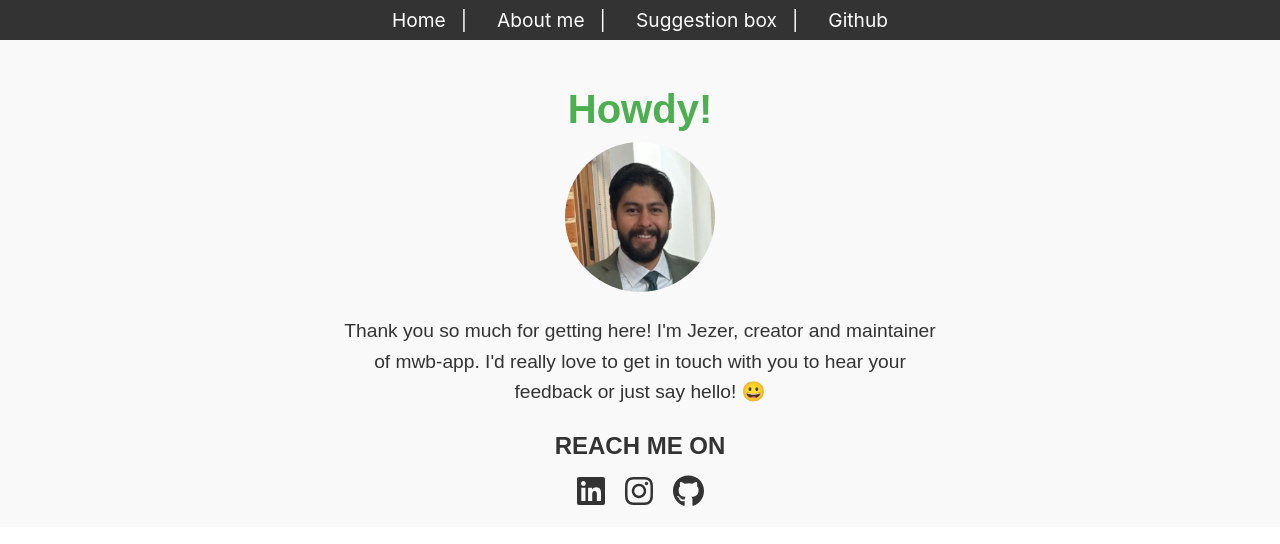
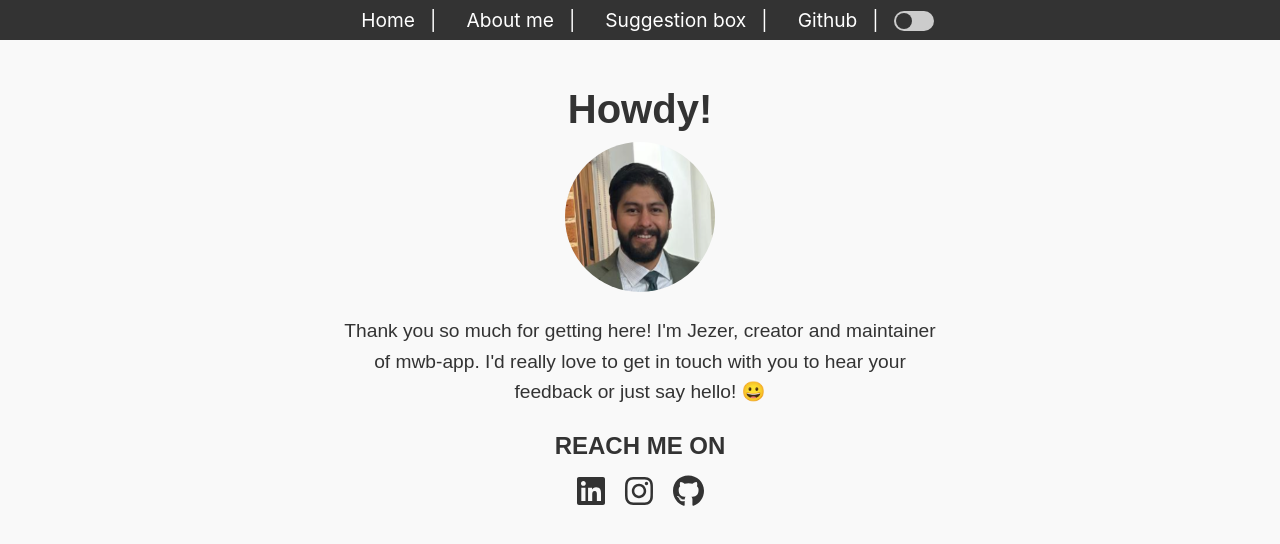
Before and after one commit to JezerAvila/mwb-app, a React (Create React App) app: page /AboutMe in a window 1280 px wide. Shown: the top 544 px of the page. Built offline with nearby package versions, Linux system fonts and the light colour scheme.

Commit message:
darkMode boton y aplicado AboutMe pendiente home

```diff
--- a/src/App.jsx
+++ b/src/App.jsx
@@ -5,9 +5,11 @@ import Navbar from './componentes/Navbar';
 import Home from './componentes/Home';
 import AboutMe from './componentes/AboutMe';
 import Suggestions from './componentes/Suggestions';
+import { ThemeProvider } from './componentes/ThemeContext';
 
 function App() {
   return (
+    <ThemeProvider>
       <Router>
         <Navbar />
           <Routes>
@@ -16,6 +18,7 @@ function App() {
             <Route path="/Suggestions" element={<Suggestions />} />
           </Routes>
       </Router>
+    </ThemeProvider>
   );
 }
 
--- a/src/componentes/AboutMe.jsx
+++ b/src/componentes/AboutMe.jsx
@@ -1,19 +1,25 @@
 import React from 'react';
 import { FontAwesomeIcon } from '@fortawesome/react-fontawesome';
 import { faLinkedin, faInstagram, faGithub } from '@fortawesome/free-brands-svg-icons';
-import styled from 'styled-components';
+import styled, { createGlobalStyle } from 'styled-components';
+import { useTheme } from './ThemeContext';
+
 
 const AboutMe = () => {
+  const { isDarkMode } = useTheme();
+
   return (
-    <AboutMeContainer>
-      <Title>Howdy!</Title>
+    <>
+      <GlobalStyle isDarkMode={isDarkMode} />
+      <AboutMeContainer isDarkMode={isDarkMode}>
+        <Title isDarkMode={isDarkMode}>Howdy!</Title>
         <Image src="/aboutmeimg.png" alt="foto del creador de la pagina" />
         <Paragraph>
           Thank you so much for getting here! I'm Jezer, creator and maintainer of mwb-app.
           I'd really love to get in touch with you to hear your feedback or just say hello! 😀
         </Paragraph>
-      <Subtitle>REACH ME ON</Subtitle>
-      <SocialIcons>
+        <Subtitle isDarkMode={isDarkMode}>REACH ME ON</Subtitle>
+        <SocialIcons isDarkMode={isDarkMode}>
           <a href="https://www.linkedin.com/in/jezer-avila-cervantes-8987821ba/" target="_blank" rel="noopener noreferrer">
             <FontAwesomeIcon icon={faLinkedin} size="2x" />
           </a>
@@ -25,22 +31,38 @@ const AboutMe = () => {
           </a>
         </SocialIcons>
       </AboutMeContainer>
+    </>
   );
 }
 
+const GlobalStyle = createGlobalStyle`
+  :root {
+    --color-background-light: #f9f9f9;
+    --color-background-dark: #000000;  /* #697477 */
+    --color-text-light: #333;
+    --color-text-dark: #FFFFFF;
+    --color-hover: #FFC107;
+  }
+
+  body {
+    background-color: ${({ isDarkMode }) => (isDarkMode ? 'var(--color-background-dark)' : 'var(--color-background-light)')};
+    color: ${({ isDarkMode }) => (isDarkMode ? 'var(--color-text-dark)' : 'var(--color-text-light)')};
+  }
+`;
 // Styled-components para encapsular los estilos en el mismo archivo
 const AboutMeContainer = styled.div`
   text-align: center;
   padding: 20px;
-  background-color: #f9f9f9;
-  color: #333;
+  color: ${({ isDarkMode }) => (isDarkMode ? 'var(--color-text-dark)' : 'var(--color-text-light)')};
   font-family: 'Arial', sans-serif;
+  transition: background-color 0.5s ease, color 0.5s ease;
 `;
 
 const Title = styled.h1`
   font-size: 2.5rem;
-  color: #4CAF50; /* Verde amigable */
+  color: ${({ isDarkMode }) => (isDarkMode ? 'var(--color-text-dark)' : 'var(--color-text-light)')};
   margin-bottom: 10px;
+   transition: color 0.5s ease;
 `;
 
 const Image = styled.img`
@@ -59,7 +81,7 @@ const Paragraph = styled.p`
 
 const Subtitle = styled.h3`
   font-size: 1.5rem;
-  color: #333;
+  color: ${({ isDarkMode }) => (isDarkMode ? 'var(--color-text-dark)' : 'var(--color-text-light)')};
   margin-bottom: 15px;
 `;
 
@@ -69,11 +91,11 @@ const SocialIcons = styled.div`
   gap: 20px;
 
   a {
-    color: #333;
+    color: ${({ isDarkMode }) => (isDarkMode ? 'var(--color-text-dark)' : 'var(--color-text-light)')};
     transition: color 0.3s ease;
 
     &:hover {
-      color: #4CAF50; /* Verde al hacer hover */
+      color: var(--color-hover);
     }
   }
 `;
--- a/src/componentes/Home.css
+++ b/src/componentes/Home.css
@@ -1,5 +1,5 @@
 
-.home-container {
+.home-container    {
     display: flex; /* Usa flexbox para alinear los elementos */
     align-items: center; /* Centra verticalmente los elementos */
   }
--- a/src/componentes/Home.jsx
+++ b/src/componentes/Home.jsx
@@ -2,8 +2,10 @@ import React, { useState, useEffect } from 'react';
 import UsersList from './UserList';
 import './Home.css';
 import BotonOk from './BotonOk';
+import { useTheme } from './ThemeContext'; // Paso 1: Importar el contexto
 
 const Home = () => {
+  const { isDarkMode } = useTheme();
   const texts = [
     "Esta pagina es gratuita, fácil de usar y no necesitas crear una cuenta.",
     "Esta app te ayudará a crear el programa para la reunión de vida y ministerio cristiano, al generar parejas aleatorias a partir de los nombres de los publicadores.",
@@ -52,7 +54,7 @@ const Home = () => {
   return (
     <div>
       <br />
-      <div className="home-container">
+      <div className="home-container"> {/* ={isDarkMode ? 'home-container-dark' : 'home-container-light'} */}
         <img className="oso" src="/BearIcon.png" alt="icono" />
         <div className={`dialogoOso ${isTypingComplete ? 'show-button' : ''}`}>
           <p>
--- a/src/componentes/Navbar.css
+++ b/src/componentes/Navbar.css
@@ -2,9 +2,11 @@
 
 /* Custom properties: */
 :root {
-    --primary-color: #333;
+    --fondo-darkmode: #333;
+    --text-color-darkmode: white;
+    --fondo-lightmode: #333;
+    --text-color-lightmode: white;
     --hover-color: #FFC107  ;
-    --text-color: white;
     --spacing: 15px;
   }
 
@@ -47,3 +49,86 @@ nav {
       margin: 10px 0;       /* Espaciado vertical entre enlaces */
     }
   }
+
+
+/*   .navbar-light {
+    background-color: white;
+    color: black;
+  }
+
+  .navbar-dark {
+    background-color: var(--fondo-darkmode);
+    color: var(--text-color-darkmode);
+  }
+
+  .toggle-theme-btn {
+    margin-left: 10px;
+    cursor: pointer;
+  } */
+
+  /* The switch - the box around the slider */
+.switch {
+  position: relative;
+  display: inline-block;
+  width: 40px;
+  height: 20px;
+}
+
+/* Hide default HTML checkbox */
+.switch input {
+  opacity: 0;
+  width: 0;
+  height: 0;
+}
+
+/* The slider */
+.slider {
+  position: absolute;
+  cursor: pointer;
+  top: 0;
+  left: 0;
+  right: 0;
+  bottom: 0;
+  background-color: #ccc;
+  -webkit-transition: .4s;
+  transition: .4s;
+
+}
+
+/* Estilo para el círculo dentro del slider */
+.slider:before {
+  position: absolute;
+  content: "";
+  height: 16px;
+  width: 16px;
+  left: 2px;
+  bottom: 2px;
+  background-color: var(--fondo-darkmode);
+  -webkit-transition: .4s;
+  transition: .4s;
+}
+
+
+input:checked + .slider {
+  background-color: #697477;
+}
+
+input:focus + .slider {
+  box-shadow: 0 0 1px #697477;
+}
+
+input:checked + .slider:before {
+  -webkit-transform: translateX(20px);
+  -ms-transform: translateX(20px);
+  transform: translateX(20px);
+  background-color: white; /* Cambia el color del círculo a blanco al activarse */
+}
+
+/* Rounded sliders */
+.slider.round {
+  border-radius: 34px;
+}
+
+.slider.round:before {
+  border-radius: 50%;
+}
--- a/src/componentes/Navbar.jsx
+++ b/src/componentes/Navbar.jsx
@@ -1,17 +1,33 @@
 import React from 'react'
 import './Navbar.css';
 import { Link } from 'react-router-dom';
+import { useTheme } from './ThemeContext'; // Paso 1: Importar el contexto
 
 
 const Navbar = () => {
+  const { isDarkMode, toggleTheme } = useTheme(); // Paso 2: Obtener el estado del tema y la función de alternar
+
   return (
-    <nav>
+    <nav className={isDarkMode ? 'navbar navbar-dark' : 'navbar navbar-light'}>
 
         <Link to="/">Home</Link>
         <Link to="/AboutMe">About me</Link>
         <Link to="/Suggestions">Suggestion box</Link>
         <a href="https://github.com/JezerAvila" target="_blank" rel="noopener noreferrer">Github</a>
 
+        {/* Botón para alternar el tema */}
+        <label className="switch" htmlFor="theme-toggle">
+          <input
+            type="checkbox"
+            id="theme-toggle" // Asigna un id único al input
+            checked={isDarkMode}
+            onChange={toggleTheme} // Cambia el evento onClick por onChange
+            readOnly // Solo debe ser manipulado por el label
+          />
+          <span className="slider round"></span>
+        </label>
+
+
     </nav>
   )
 }
--- /dev/null
+++ b/src/componentes/ThemeContext.js
@@ -0,0 +1,30 @@
+import React, { createContext, useContext, useState } from 'react';
+
+// 1. Crear el contexto
+const ThemeContext = createContext();
+
+// 2. Crear el proveedor del contexto
+export const ThemeProvider = ({ children }) => {
+  const [isDarkMode, setIsDarkMode] =  useState(
+    () => JSON.parse(localStorage.getItem('isDarkMode')) || false
+  );
+
+  // Función para alternar entre modos
+  const toggleTheme = () => {
+    setIsDarkMode((prevMode) => {
+      const newMode = !prevMode;
+      localStorage.setItem('isDarkMode', JSON.stringify(newMode));
+      return newMode;
+    });
+  };
+
+
+  return (
+    <ThemeContext.Provider value={{ isDarkMode, toggleTheme }}>
+      {children}
+    </ThemeContext.Provider>
+  );
+};
+
+// 3. Crear un hook para acceder fácilmente al contexto
+export const useTheme = () => useContext(ThemeContext);
```
Lines whose indentation alone changed are shown as unchanged.
